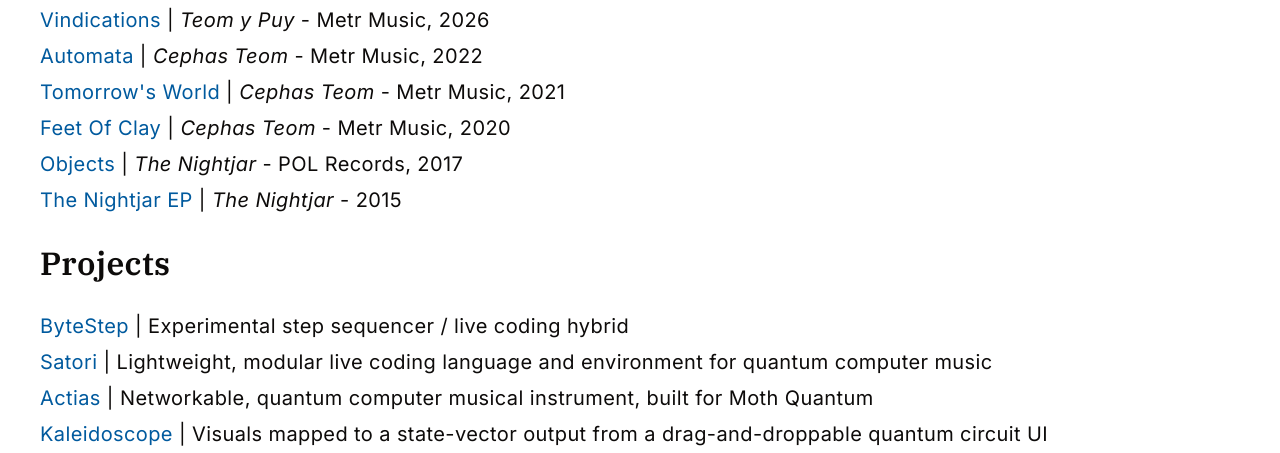
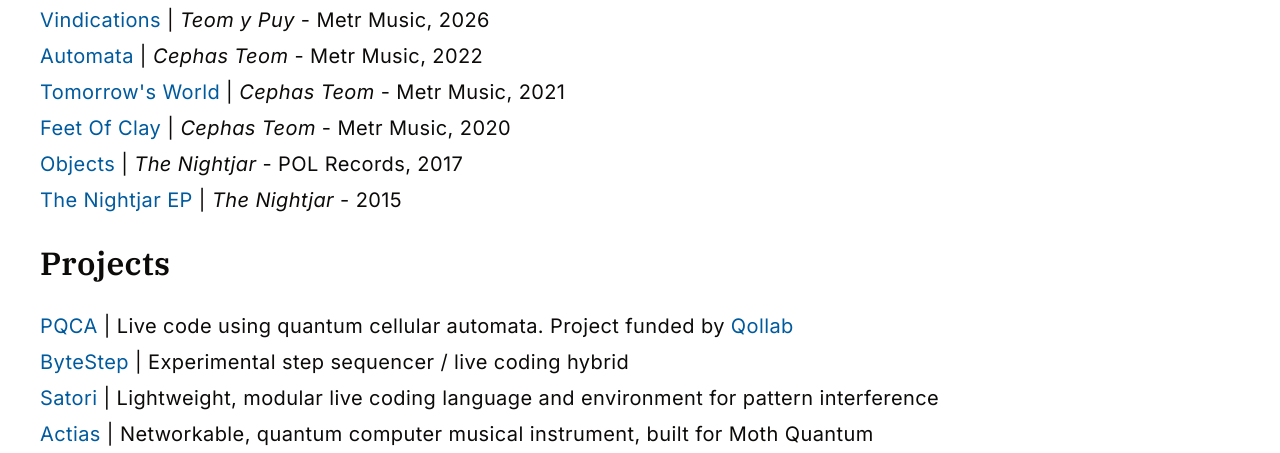
Before and after one commit to cephasteom/website2025, a website built with Vite: page index.html in a window 1280 px wide. Shown: the part 493-946 px from the top of the page. Built offline with nearby package versions, Linux system fonts and the light colour scheme.

Commit message:
add pqca project

```diff
--- a/index.html
+++ b/index.html
@@ -77,8 +77,9 @@
     <section id="projects">
       <h2>Projects</h2>
       <ul>
+        <li><a target="_blank" href="https://qollab.xyz/u/cephasteom/quantum-patterns">PQCA</a> | Live code using quantum cellular automata. Project funded by <a target="_blank" href="https://qollab.xyz/">Qollab</a></li>
         <li><a target="_blank" href="https://bytestep.cephasteom.co.uk">ByteStep</a> | Experimental step sequencer / live coding hybrid</li>
-        <li><a target="_blank" href="https://satori.cephasteom.co.uk">Satori</a> | Lightweight, modular live coding language and environment for quantum computer music</li>
+        <li><a target="_blank" href="https://satori.cephasteom.co.uk">Satori</a> | Lightweight, modular live coding language and environment for pattern interference</li>
         <li><a target="_blank" href="https://actias.mothquantum.com/">Actias</a> | Networkable, quantum computer musical instrument, built for Moth Quantum</li>
         <li><a target="_blank" href="https://kaleidoscope.cephasteom.co.uk/">Kaleidoscope</a> | Visuals mapped to a state-vector output from a drag-and-droppable quantum circuit UI</li>
         <li><a target="_blank" href="https://zen.cephasteom.co.uk">Zen</a> | Satori predecessor. Live coding language and environment for quantum computer music</li>
```
